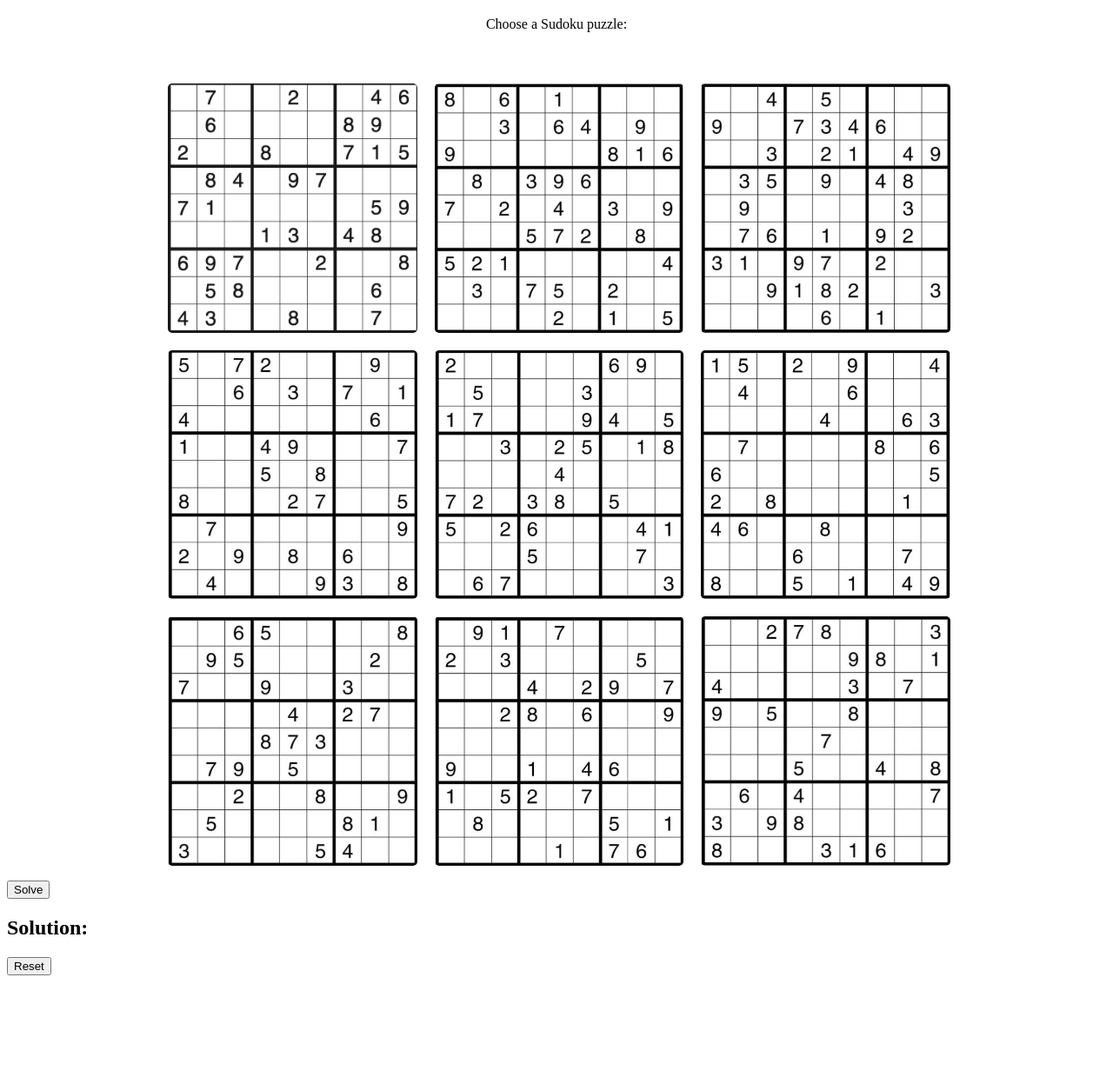
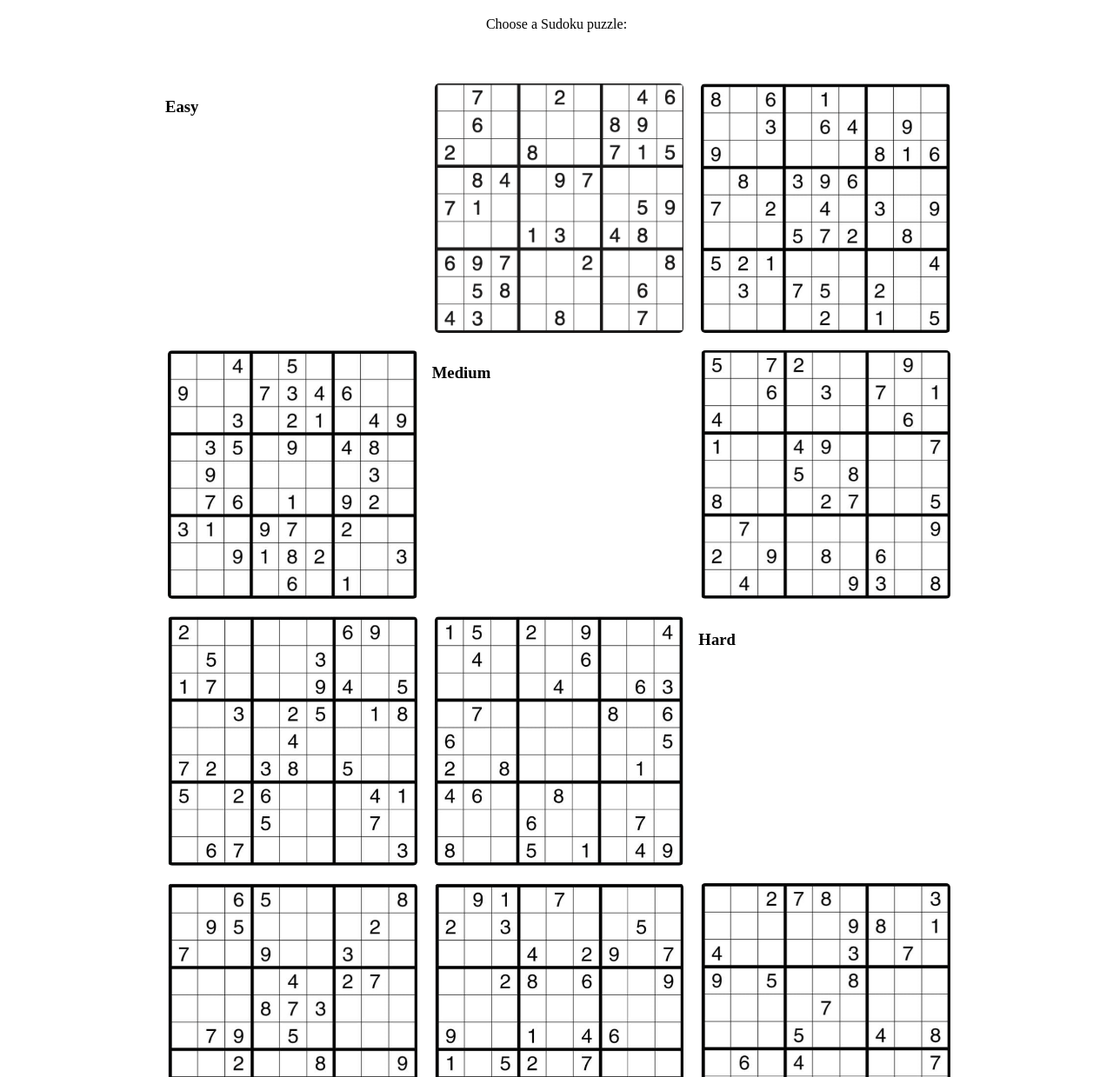
Before and after one commit to tarunKakani/Sudoku_Solver, a plain HTML site: page index.html in a window 1280 px wide. Shown: the part 61-1300 px from the top of the page at 87% size. Before the commit the page ends 1191 px from the top, so only its background shows below. Drawn offline with Linux system fonts and the light colour scheme.

Commit message:
Updated Code

```diff
--- a/index.html
+++ b/index.html
@@ -16,61 +16,73 @@
             <br><br>
             <div class="photo-grid">
                 <div class="grid-container">
-                    <!-- Repeat this block 9 times -->
+
+                    <h3>Easy</h3>
                     <div class="photo-item">
                         <input type="checkbox" id="photo1">
                         <label for="photo1">
                             <img src="sudoku_pics/easy1.png" alt="Photo 1">
                         </label>
                     </div>
+
                     <div class="photo-item">
                         <input type="checkbox" id="photo2">
                         <label for="photo2">
                             <img src="sudoku_pics/easy2.png" alt="Photo 2">
                         </label>
                     </div>
+
                     <div class="photo-item">
                         <input type="checkbox" id="photo3">
                         <label for="photo3">
                             <img src="sudoku_pics/easy3.png" alt="Photo 3">
                         </label>
                     </div>
+
+                    <h3>Medium</h3>
                     <div class="photo-item">
                         <input type="checkbox" id="photo4">
                         <label for="photo4">
                             <img src="sudoku_pics/medium1.png" alt="Photo 4">
                         </label>
                     </div>
+
                     <div class="photo-item">
                         <input type="checkbox" id="photo5">
                         <label for="photo5">
                             <img src="sudoku_pics/medium2.png" alt="Photo 5">
                         </label>
                     </div>
+
                     <div class="photo-item">
                         <input type="checkbox" id="photo6">
                         <label for="photo6">
                             <img src="sudoku_pics/medium3.png" alt="Photo 6">
                         </label>
                     </div>
+
+                    <h3>Hard</h3>
                     <div class="photo-item">
                         <input type="checkbox" id="photo7">
                         <label for="photo7">
                             <img src="sudoku_pics/hard1.png" alt="Photo 7">
                         </label>
                     </div>
+
                     <div class="photo-item">
                         <input type="checkbox" id="photo8">
                         <label for="photo8">
                             <img src="sudoku_pics/hard2.png" alt="Photo 8">
                         </label>
                     </div>
+
                     <div class="photo-item">
                         <input type="checkbox" id="photo9">
                         <label for="photo9">
                             <img src="sudoku_pics/hard3.png" alt="Photo 9">
                         </label>
                     </div>
+
                 </div>
             </div>
             <button id="solve" onclick="">Solve</button>
```
